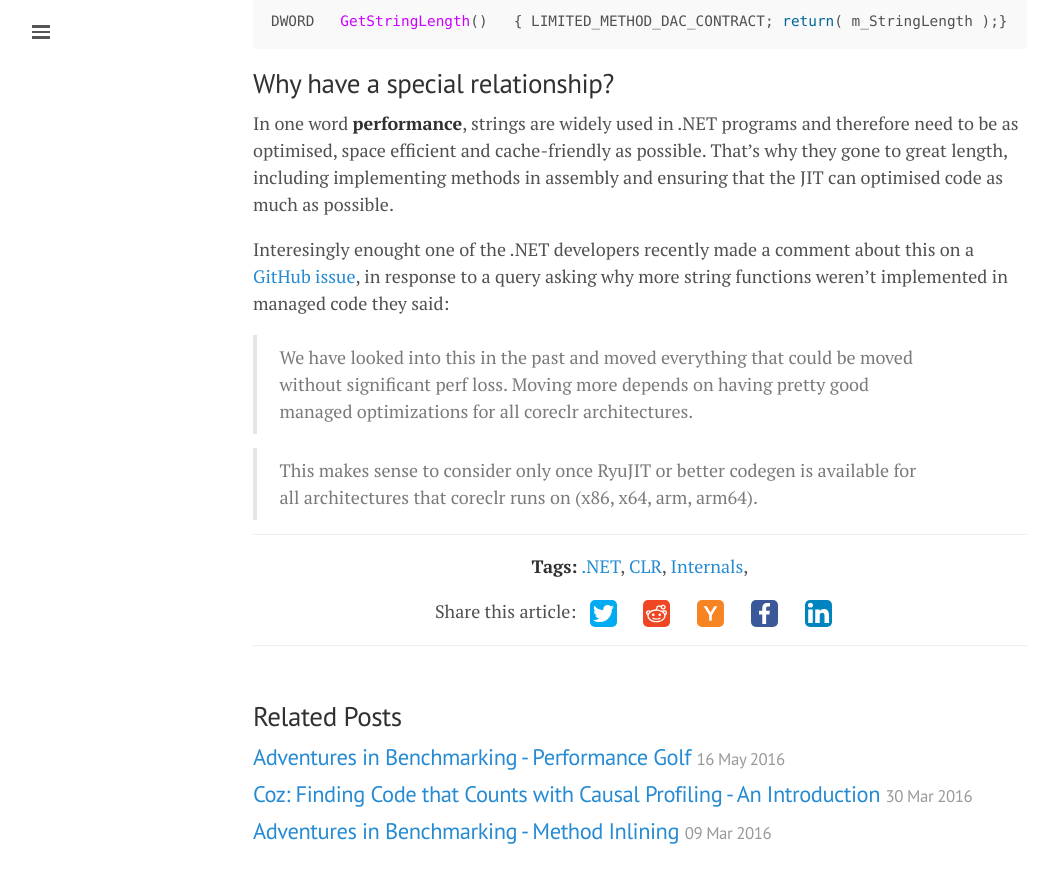
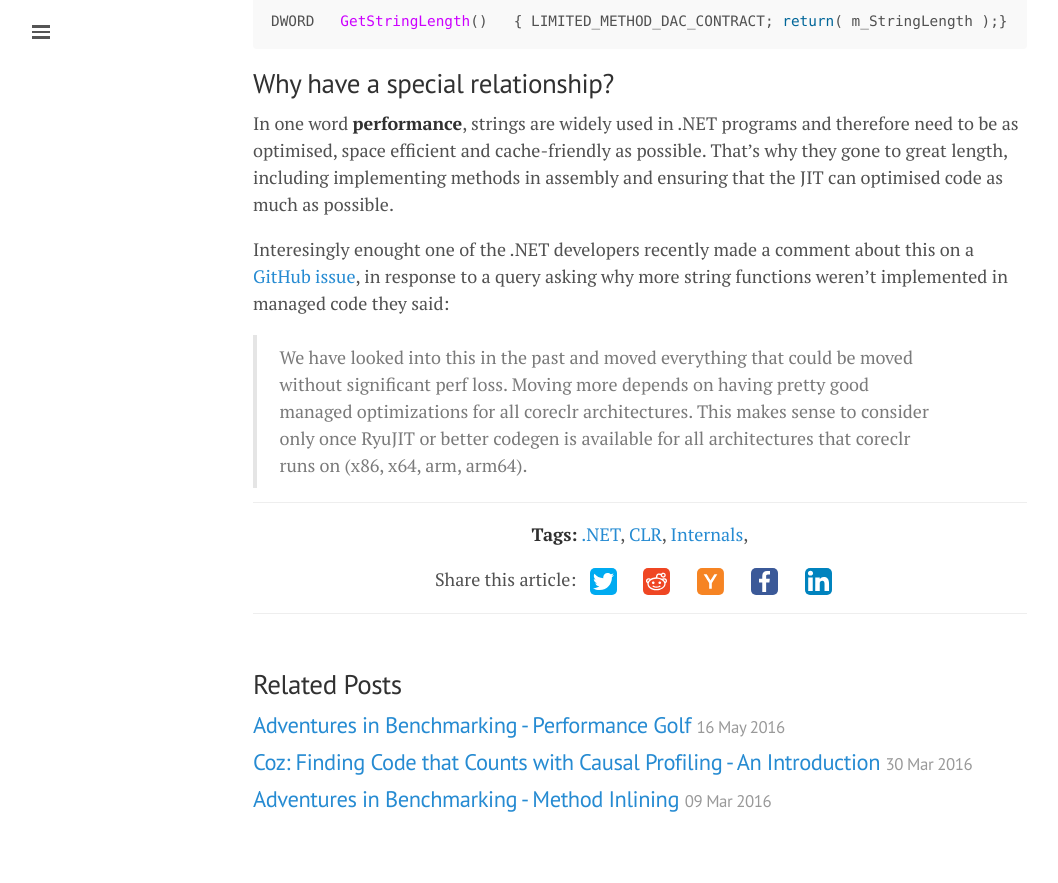
Before and after one commit to mattwarren/mattwarren.github.io, a Jekyll site: the page built from _posts/2016-05-31-Strings-and-the-CLR-a-Special-Relationship.md, in a window 1280 px wide and 900 px high, scrolled down 6698 px. Shown: the top 883 px of the window, without its empty margins (0-1058 px from the left). Built offline with Jekyll 4.4.1, drawn with Linux system fonts in a browser that asks for light colours; nearby versions of some CDN libraries; comment, search, counter and statistics services are not loaded; some of the changed lines change nothing that is shown; some of the changed text lies outside the part shown.

Commit message:
Minor updates

````diff
--- a/_posts/2016-05-31-Strings-and-the-CLR-a-Special-Relationship.md
+++ b/_posts/2016-05-31-Strings-and-the-CLR-a-Special-Relationship.md
@@ -6,7 +6,7 @@
 date: 2016-05-31
 ---
 
-Strings and the Common Language Runtime (CLR) have a special relationship, but it's a bit different (and way less political) than the UK <-> US *special relationship* that is often talked about.
+Strings and the Common Language Runtime (CLR) have a *special relationship*, but it's a bit different (and way less political) than the UK <-> US *special relationship* that is often talked about.
 
 [![UK and US - Special Relationship]({{ base }}/images/2016/05/UK and US - Special Relationship.png)](http://www.bbc.com/news/uk-36084672)
 
@@ -70,7 +70,7 @@
     WCHAR   m_Characters[0];
 ```
 
-## String Allocations
+## Fast String Allocations
 
 In a typical .NET program, one of the most common ways that you would allocate strings dynamically is either via `StringBuilder` or `String.Format` (which uses `StringBuilder` under the hood).
 
@@ -175,7 +175,7 @@
 EXTERN_C Object* AllocateStringFastUP (CLR_I4 cch);
 ```
 
-## String Length
+## Optimised String Length
 
 The final example of the "special relationship" is shown by how the string `Length` property is optimised by the run-time. Finding the length of a string is a very common operation and because .NET [strings are immutable](https://msdn.microsoft.com/en-us/library/362314fe.aspx) should also be very quick, because the value can be calculated once and then cached.
 
@@ -227,5 +227,4 @@
 Interesingly enought one of the .NET developers recently made a comment about this on a [GitHub issue](https://github.com/dotnet/coreclr/issues/4703#issuecomment-216071622), in response to a query asking why more string functions weren't implemented in managed code they said:
 
 > We have looked into this in the past and moved everything that could be moved without significant perf loss. Moving more depends on having pretty good managed optimizations for all coreclr architectures.
-
 > This makes sense to consider only once RyuJIT or better codegen is available for all architectures that coreclr runs on (x86, x64, arm, arm64).
````
